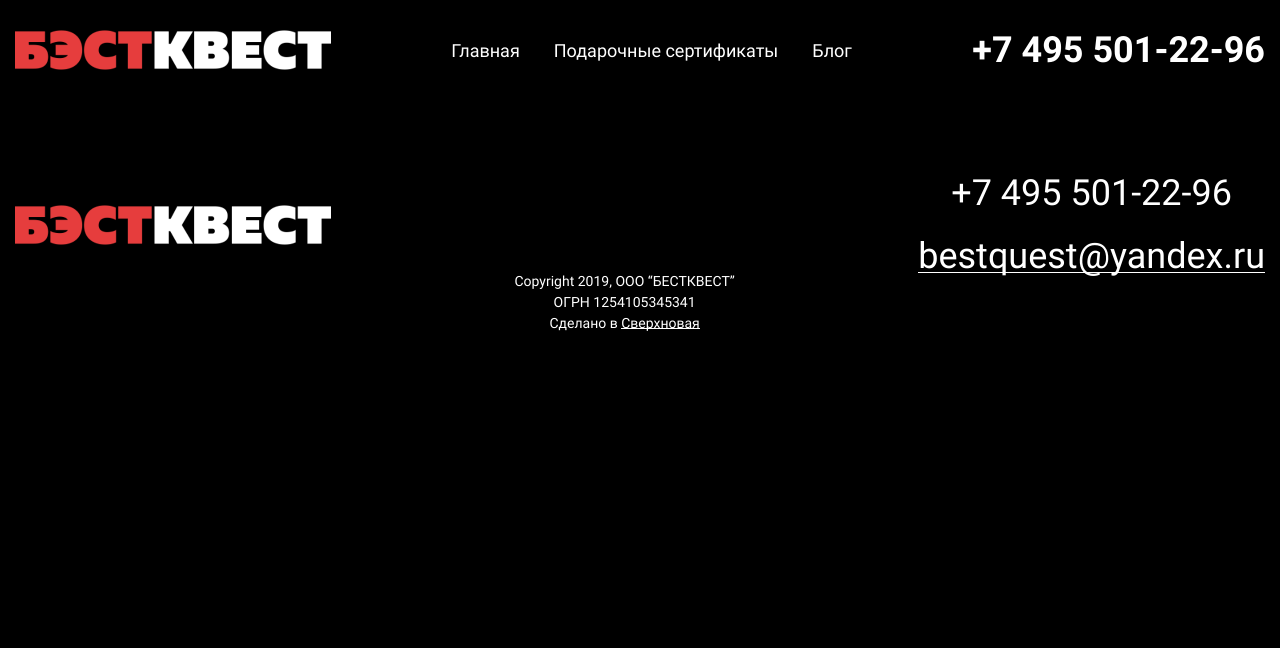
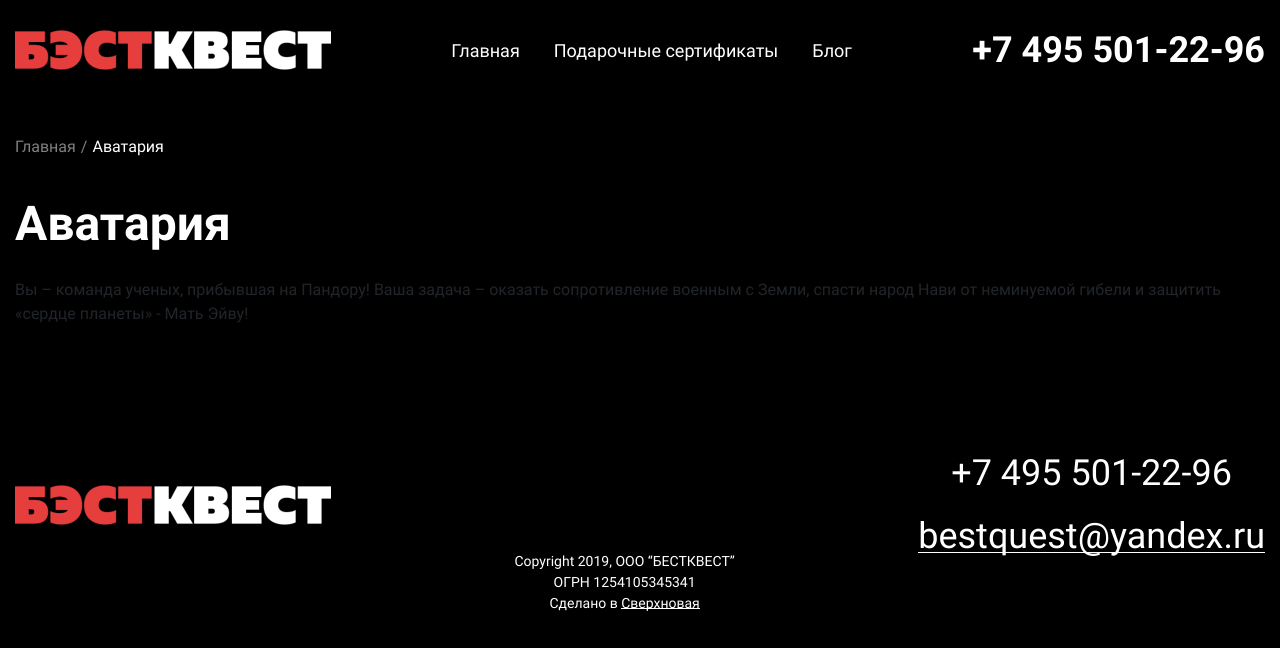
Before and after one commit to ViperPredator1992/BestQuest.github.io, a website: page src/quest.html in a window 1280 px wide. Drawn offline with nearby package versions, Linux system fonts and the light colour scheme.

Commit message:
--- Auto-Git Commit ---

```diff
--- a/src/quest.html
+++ b/src/quest.html
@@ -42,7 +42,22 @@
         </nav>
         <section class="section-quest-inner quests">
             <div class="container">
-                <div class="quests-block"></div>
+                <div class="quests-block">
+                    <nav class="breadcrumbs">
+                        <ul class="breadcrumb-list">
+                            <li class="breadcrumb-list__item">
+                                <a href="index.html" class="breadcrumb-list__link">Главная</a>
+                            </li>
+                            <li class="breadcrumb-list__item active">Аватария</li>
+                        </ul>
+                    </nav>
+                    <div class="quests-left-side">
+                        <h1 class="quests-title quests-left__title">Аватария</h1>
+                        <p class="quests-left__description">Вы – команда ученых, прибывшая на Пандору! Ваша задача – оказать сопротивление военным с Земли, спасти народ Нави от неминуемой гибели и защитить «сердце планеты» - Мать Эйву!</p>
+                    </div>
+                    <div class="quests-right-side"></div>
+
+                </div>
             </div>
         </section>
         <footer class="footer">
--- a/src/sass/_interface.sass
+++ b/src/sass/_interface.sass
@@ -70,12 +70,14 @@ button:focus
     top: -8px
     left: -2px
 
-
+.opacity
+    opacity: .2
+    transition: .4s
+.quests-title
+    font-weight: 700
+    font-size: 48px
+    color: $white
 
 @media (max-width: 991px)
     .burger
         display: block
-
-.opacity
-    opacity: .2
-    transition: .4s
--- a/src/sass/blocks/_quest-inner.sass
+++ b/src/sass/blocks/_quest-inner.sass
@@ -1,2 +1,21 @@
 .section-quest-inner
     padding: 35px 0 38px
+.breadcrumb
+    margin-bottom: 36px
+    &-list
+        padding: 0
+        margin: 0
+        list-style-type: none
+        display: flex
+        &__item.active
+            color: $white
+        &__link
+            color: $white
+            opacity: 0.5
+            &:after
+                content: '/'
+                margin: 0 5px
+.quests
+    &-left
+        &__title
+            margin: 36px 0 25px
--- a/src/sass/style.sass
+++ b/src/sass/style.sass
@@ -5,6 +5,8 @@
 @import 'blocks/header'
 @import 'blocks/quest'
 @import 'selecter'
+@import 'blocks/quest-inner'
+
 
 @import 'blocks/footer'
 @import 'media'
```
Also changed, not shown: src/index.html (+1 -1 lines), src/css/style.css, 1 other file.
